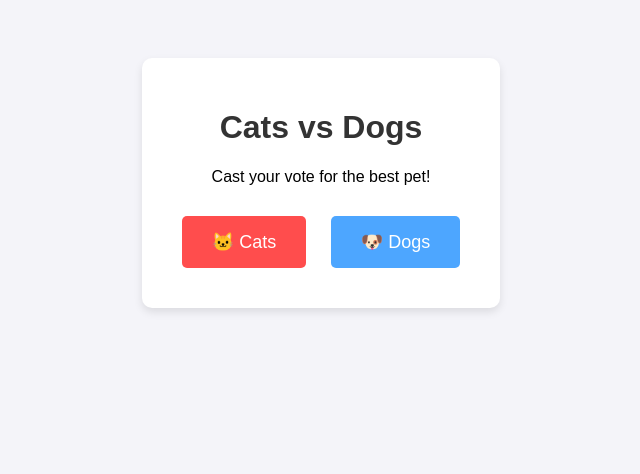
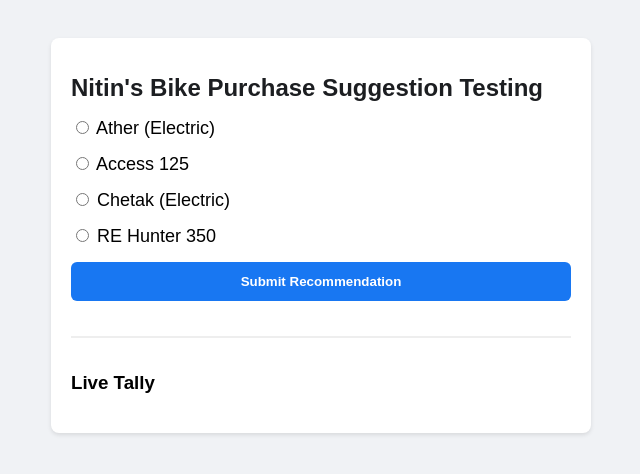
Before and after one commit to mohneeshdubey/voting-app, a Flask app: template templates/index.html in a window 1280 px wide. Shown: the top 474 px of the page, without its empty margins (319-959 px from the left). Run offline with Flask 3, Linux system fonts and the light colour scheme; the template is opened without the code that fills it, so the values that code supplies are empty.

Commit message:
updated index.html

```diff
--- a/templates/index.html
+++ b/templates/index.html
@@ -1,36 +1,49 @@
 <!DOCTYPE html>
-<html lang="en">
+<html>
 <head>
-    <meta charset="UTF-8">
-    <meta name="viewport" content="width=device-width, initial-scale=1.0">
-    <title>K3s Voting App</title>
+    <title>Nitin's Bike Purchase Suggestion</title>
     <style>
-        body { font-family: Arial, sans-serif; text-align: center; background-color: #f4f4f9; padding: 50px; }
-        .container { background: white; padding: 30px; border-radius: 10px; box-shadow: 0 4px 8px rgba(0,0,0,0.1); display: inline-block; }
-        h1 { color: #333; }
-        .buttons { margin-top: 20px; }
-        button { padding: 15px 30px; font-size: 18px; margin: 10px; cursor: pointer; border: none; border-radius: 5px; transition: 0.3s; }
-        .btn-cats { background-color: #ff4d4d; color: white; }
-        .btn-dogs { background-color: #4da6ff; color: white; }
-        button:hover { opacity: 0.8; }
-        .result { margin-top: 20px; font-weight: bold; color: #28a745; font-size: 20px; }
+        body { font-family: Arial, sans-serif; padding: 30px; background-color: #f0f2f5; }
+        .form-card { background: white; padding: 20px; border-radius: 8px; max-width: 500px; margin: auto; box-shadow: 0 2px 4px rgba(0,0,0,0.1); }
+        h1 { color: #1c1e21; font-size: 24px; }
+        .option { margin: 15px 0; font-size: 18px; }
+        input[type="submit"] { background: #1877f2; color: white; border: none; padding: 12px 20px; border-radius: 6px; cursor: pointer; width: 100%; font-weight: bold; margin-bottom: 20px; }
+        .results-box { border-top: 2px solid #eee; padding-top: 15px; margin-top: 15px; }
+        .winner-text { color: #28a745; font-weight: bold; font-size: 20px; margin-top: 10px; }
+        ul { list-style-type: none; padding: 0; }
+        li { background: #f8f9fa; margin: 5px 0; padding: 10px; border-radius: 4px; display: flex; justify-content: space-between; }
     </style>
 </head>
 <body>
-    <div class="container">
-        <h1>Cats vs Dogs</h1>
-        <p>Cast your vote for the best pet!</p>
-
-        <form method="POST" class="buttons">
-            <button type="submit" name="vote" value="Cats" class="btn-cats">🐱 Cats</button>
-            <button type="submit" name="vote" value="Dogs" class="btn-dogs">🐶 Dogs</button>
+    <div class="form-card">
+        <h1>Nitin's Bike Purchase Suggestion Testing</h1>
+        <form method="POST">
+            <div class="option"><input type="radio" name="bike" value="Ather" required> Ather (Electric)</div>
+            <div class="option"><input type="radio" name="bike" value="Access 125"> Access 125</div>
+            <div class="option"><input type="radio" name="bike" value="Chetak"> Chetak (Electric)</div>
+            <div class="option"><input type="radio" name="bike" value="RE Hunter 350"> RE Hunter 350</div>
+            <input type="submit" value="Submit Recommendation">
         </form>
 
-        {% if choice %}
-            <div class="result">
-                You voted for: {{ choice }}!
-            </div>
-        {% endif %}
+        <div class="results-box">
+            <h3>Live Tally</h3>
+            <ul>
+                {% for bike, count in votes.items() %}
+                <li>
+                    <span>{{ bike }}</span>
+                    <span><strong>{{ count }}</strong> votes</span>
+                </li>
+                {% endfor %}
+            </ul>
+
+            {% if winner %}
+                <div class="winner-text">Current Leader: {{ winner }}!</div>
+            {% endif %}
+
+            {% if choice %}
+                <p style="margin-top:20px; color: #1877f2;">You just voted for: <strong>{{ choice }}</strong></p>
+            {% endif %}
+        </div>
     </div>
 </body>
 </html>
```
